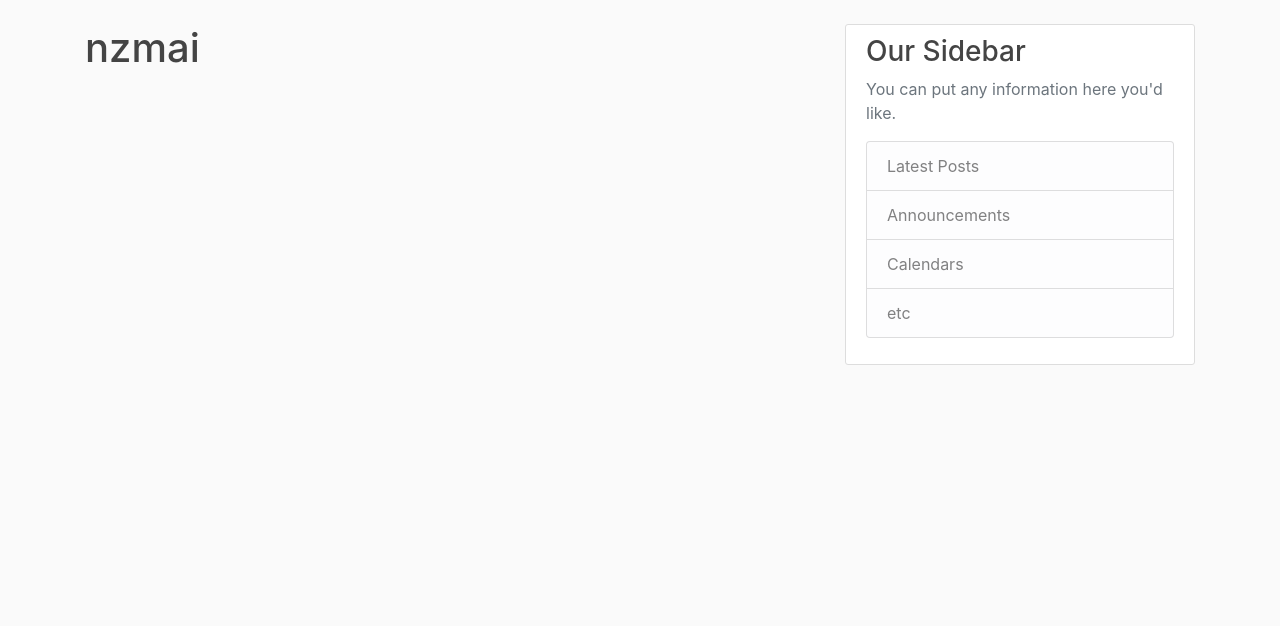
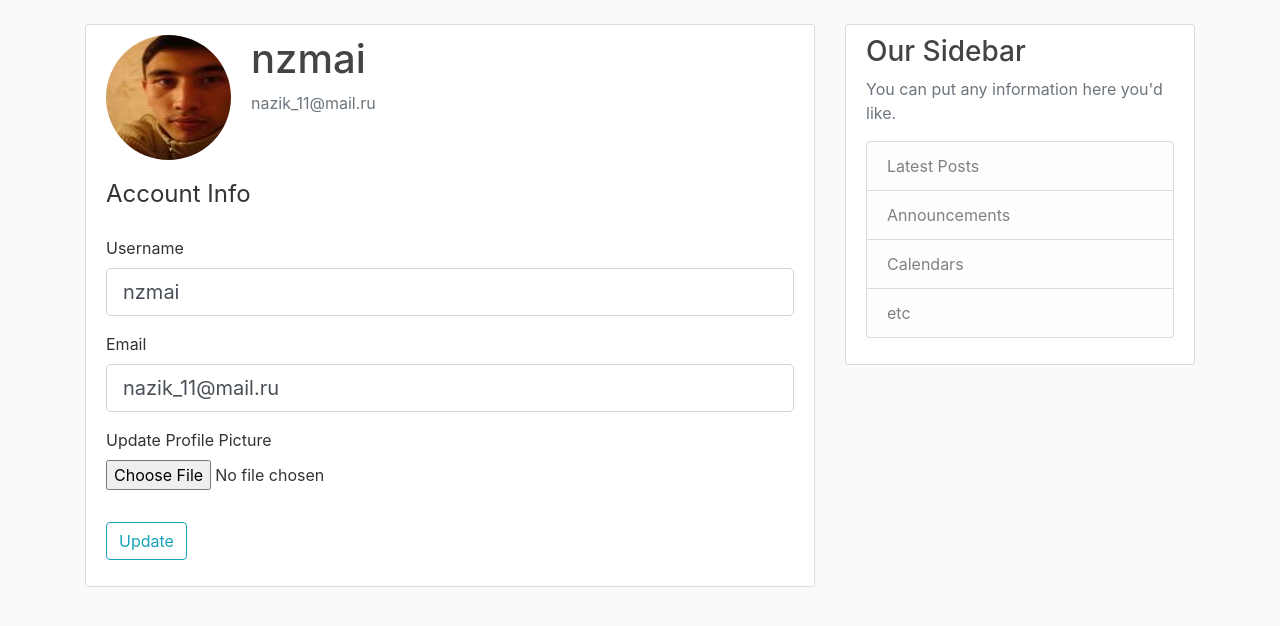
Before and after one commit to nazimkazim/flask-blog, a Flask app: page /account in a window 1280 px wide. Shown: the part 56-682 px from the top of the page. Run offline with Flask 2, Linux system fonts and the light colour scheme; a user stored in the database is signed in; some libraries are stand-ins or nearby versions.

Commit message:
add account page

```diff
--- a/flaskblog/forms.py
+++ b/flaskblog/forms.py
@@ -1,7 +1,9 @@
 from flask_wtf import FlaskForm
+from flask_wtf.file import FileField, FileAllowed
 from wtforms import StringField, PasswordField, SubmitField, BooleanField
 from wtforms.validators import DataRequired, Length, Email, EqualTo, ValidationError
 from flaskblog.models import User
+from flask_login import current_user
 
 
 class RegistrationForm(FlaskForm):
@@ -33,3 +35,27 @@ class LoginForm(FlaskForm):
     password = PasswordField('Password', validators=[DataRequired()])
     remember = BooleanField('Remember me')
     submit = SubmitField('Login')
+
+
+class UpdateAccountForm(FlaskForm):
+    username = StringField(
+        'Username',
+        validators=[DataRequired(),
+                    Length(min=2, max=20)]
+    )
+    email = StringField('Email', validators=[DataRequired(),
+                                             Email()])
+    picture = FileField('Update Profile Picture', validators=[FileAllowed(['jpg', 'png'])])
+    submit = SubmitField('Update')
+
+    def validate_username(self, username):
+        if username.data != current_user.username:
+            user = User.query.filter_by(username=username.data).first()
+            if user:
+                raise ValidationError('That username is taken. Please choose a different one')
+
+    def validate_email(self, email):
+        if email.data != current_user.email:
+            user = User.query.filter_by(email=email.data).first()
+            if user:
+                raise ValidationError('That email is taken. Please choose a different one')
--- a/flaskblog/routes.py
+++ b/flaskblog/routes.py
@@ -1,6 +1,9 @@
+import secrets
+import os
+from PIL import Image
 from flask import render_template, url_for, flash, redirect, request
 from flaskblog import app, db, bcrypt
-from flaskblog.forms import RegistrationForm, LoginForm
+from flaskblog.forms import RegistrationForm, LoginForm, UpdateAccountForm
 from flaskblog.models import User, Post
 from flask_login import login_user, current_user, logout_user, login_required
 
@@ -75,8 +78,32 @@ def logout():
     logout_user()
     return redirect(url_for('home'))
 
+def save_picture(form_picture):
+    random_hex = secrets.token_hex(8)
+    _, f_ext = os.path.splitext(form_picture.filename)
+    picture_fn = random_hex + f_ext
+    picture_path = os.path.join(app.root_path, 'static/profile_pics', picture_fn)
+    output_size = (125,125)
+    i = Image.open(form_picture)
+    i.thumbnail(output_size)
+    i.save(picture_path)
+    return picture_fn
 
-@app.route("/account")
+@app.route("/account", methods=['GET', 'POST'])
 @login_required
 def account():
-    return render_template('account.html', title='Account')
+    form = UpdateAccountForm()
+    if form.validate_on_submit():
+        if form.picture.data:
+            picture_file = save_picture(form.picture.data)
+            current_user.image_file = picture_file
+        current_user.username = form.username.data
+        current_user.email = form.email.data
+        db.session.commit()
+        flash('Your account has been updated', 'success')
+        return redirect(url_for('account'))
+    elif request.method == 'GET':
+        form.username.data = current_user.username
+        form.email.data = current_user.email
+    image_file = url_for('static', filename='profile_pics/' + current_user.image_file)
+    return render_template('account.html', title='Account', image_file=image_file, form=form)
--- a/flaskblog/templates/account.html
+++ b/flaskblog/templates/account.html
@@ -1,4 +1,56 @@
 {% extends "layout.html" %}
 {% block content %}
-    <h1>{{current_user.username}}</h1>
+    <div class="content-section">
+        <div class="media">
+            <img class="rounded-circle account-img" src="{{image_file}}">
+            <div class="media-body">
+                <h2 class="account-heading">{{current_user.username}}</h2>
+                <p class="text-secondary">{{current_user.email}}</p>
+            </div>
+        </div>
+        <form method="post" action="" novalidate enctype="multipart/form-data">
+            {{ form.hidden_tag() }}
+            <fieldset class="form-group">
+                <legend class="form-bottom mb-4">Account Info</legend>
+                <div class="form-group">
+                    {{form.username.label(class="form-control-label")}}
+                        {% if form.username.errors %}
+                        {{ form.username(class="form-control form-control-lg is-invalid") }}
+                        <div class="invalid-feedback">
+                            {% for error in form.username.errors %}
+                                <span>{{ error }}</span>
+                            {% endfor %}
+                        </div>
+                    {% else %}
+                        {{ form.username(class="form-control form-control-lg") }}
+                    {% endif %}
+                </div>
+                <div class="form-group">
+                    {{form.email.label(class="form-control-label")}}
+                    {% if form.email.errors %}
+                        {{ form.email(class="form-control form-control-lg is-invalid") }}
+                        <div class="invalid-feedback">
+                            {% for error in form.email.errors %}
+                                <span>{{ error }}</span>
+                            {% endfor %}
+                        </div>
+                    {% else %}
+                        {{ form.email(class="form-control form-control-lg") }}
+                    {% endif %}
+                </div>
+                <div class="form-group">
+                    {{form.picture.label()}}
+                    {{form.picture(class="form-control-file")}}
+                    {% if form.picture.errors %}
+                        {% for error in form.picture.errors %}
+                            <span class="text-danger">{{error}}</span></br>
+                        {% endfor %}
+                    {% endif %}
+                </div>
+            </fieldset>
+            <div class="form-group">
+                {{form.submit(class="btn btn-outline-info")}}
+            </div>
+        </form>
+    </div>
 {% endblock content%}
```
Also changed, not shown: flaskblog/site.db, flaskblog/static/profile_pics/9cb7f089a78dc9ef.JPG (added), flaskblog/static/profile_pics/da316f0d31b3fa00.JPG (added), flaskblog/static/profile_pics/default.jpg (added).
